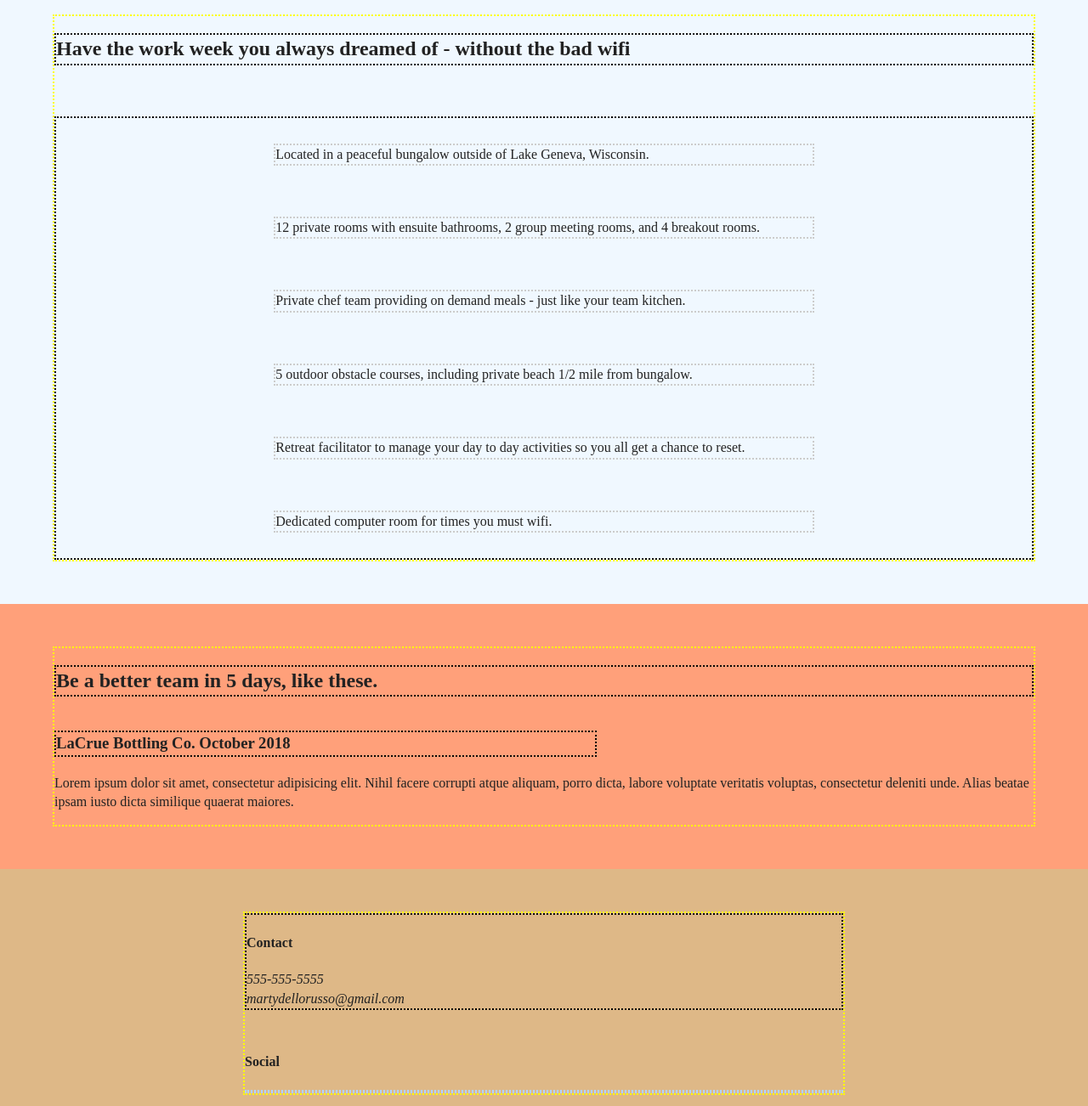
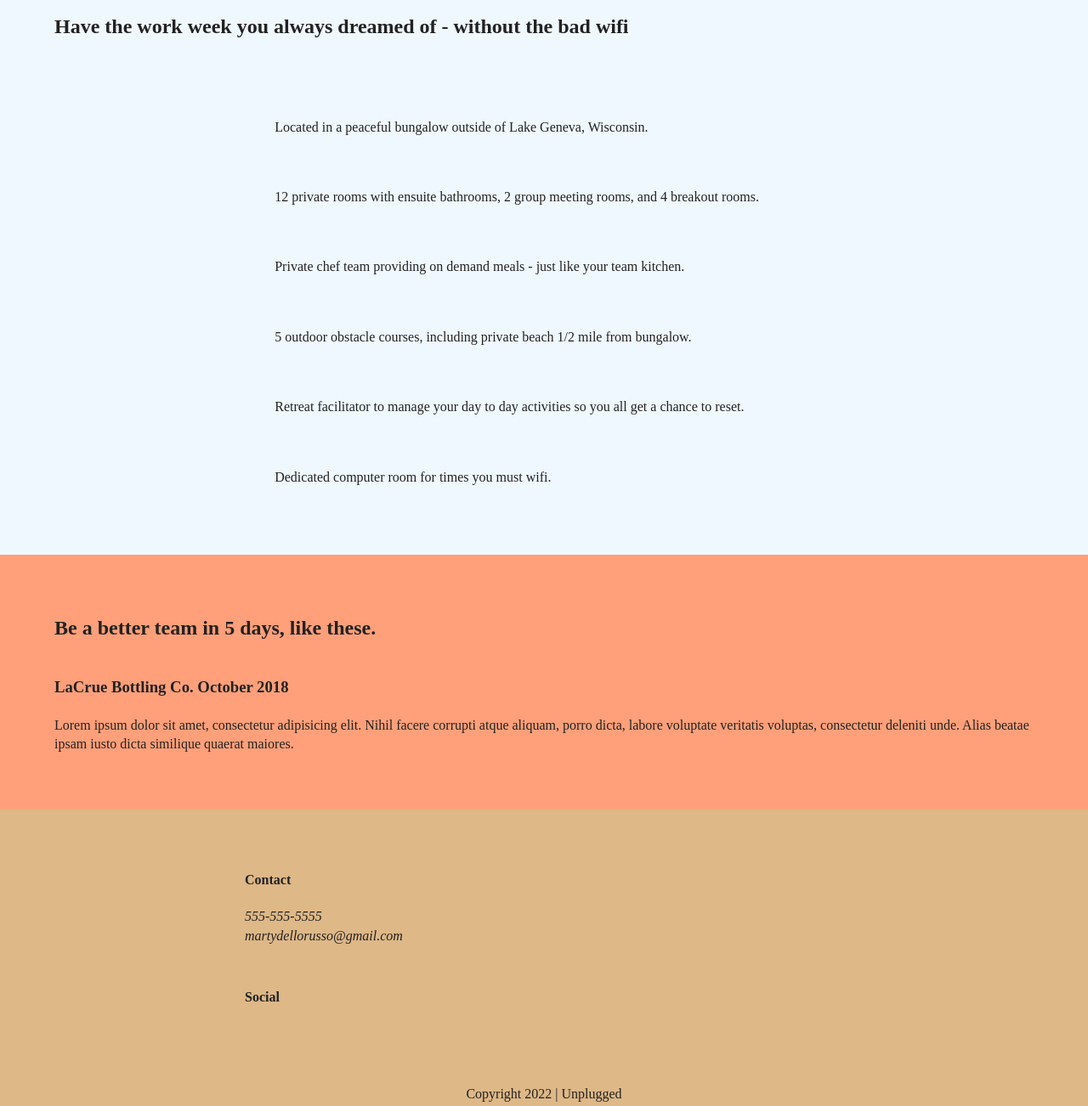
Before and after one commit to MJDellorusso/unplugged, a website: page index.html in a window 1280 px wide. Shown: the part 760-2062 px from the top of the page at 85% size. Drawn offline with Linux system fonts and the light colour scheme.

Commit message:
Removed all guide borders

```diff
--- a/css/main.css
+++ b/css/main.css
@@ -90,7 +90,7 @@ textarea {
    .content-wrapper {
     width: 90%;
     margin: 50px 0;
-    border: yellow 2px dotted;
+
   }
 
   /* -------------------------- Base Header - Footer Styles ------------------- */
@@ -122,7 +122,7 @@ header .content-wrapper {
 }
 
 .header-divider {
-  border: #b3d4fc 1px dotted;
+
   height: 1px;
   width: 100%;
   margin: 10px 0 20px 0;
@@ -162,14 +162,14 @@ footer .content-wrapper {
 
 footer .contact {
   margin-bottom: 50px;
-  border: #000 2px dotted;
+
 }
 
 footer .social-icons {
   display: flex;
   justify-content: space-around;
   align-items: center;
-  border: #b3d4fc 2px dotted;
+
 
 }
 
@@ -180,7 +180,7 @@ footer .social-icons p {
 }
 
 footer .copyright {
-  border: #000 2px dotted;
+
   margin: 20px 0;
 
 }
@@ -211,12 +211,12 @@ aside {
 }
 
 aside h3 {
-  border: yellowgreen 1px dotted;
+
 
 }
 
 .form {
-  border: purple 2px dotted;
+
 }
 
 /* Features */
@@ -232,14 +232,14 @@ aside h3 {
 
 .features h2 {
   margin-bottom: 60px;
-  border: #000 2px dotted;
+
 
 }
 
 .features article {
   width: 55%;
   margin: 30px 0;
-  border: #ccc 2px dotted;
+
 
 }
 
@@ -248,7 +248,7 @@ aside h3 {
   justify-content: center;
   align-items: center;
   flex-flow: row wrap;
-  border: black 2px dotted;
+
 
 }
 
@@ -280,14 +280,14 @@ aside h3 {
 
 .reviews h2 {
   margin-bottom: 40px;
-  border: #000 2px dotted;
+
 
 }
 
 .reviews h3 {
   width: 55%;
   margin: 20px 0;
-  border: black 2px dotted;
+
 
 }
 
@@ -390,7 +390,7 @@ aside h3 {
 
 .faq-content {
   margin-bottom: 50px;
-  border: #000 2px dotted;
+
 
 }
 
```
